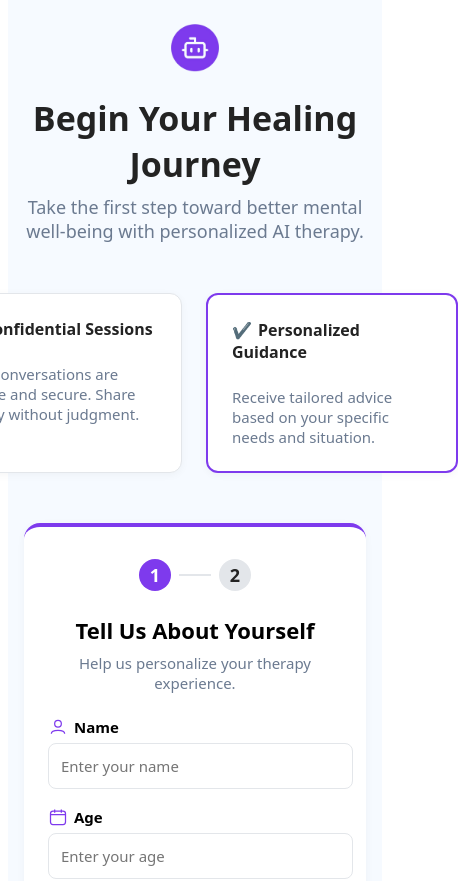
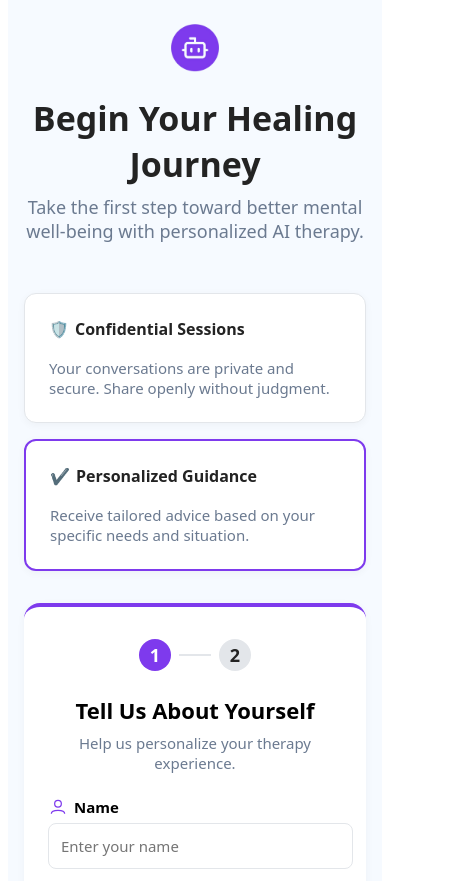
Before and after one commit to alijaffri234/-clamia-therapist-bot, a Next.js app: page / in a window 390 px wide. Shown: the top 881 px of the page, 458 px wide, since content can reach past the window. Built offline with nearby package versions, Linux system fonts and the light colour scheme.

Commit message:
feat: Add Form to get basic Information

```diff
--- a/pages/index.js
+++ b/pages/index.js
@@ -182,17 +182,26 @@ function OnboardingForm({ onComplete }) {
       <div style={{ width: '100%', maxWidth: 896, textAlign: 'center', fontFamily: 'system-ui, Arial, sans-serif' }}>
         <img src="/clamia-logo-chat.png" alt="Clamia Logo" style={{ width: 48, height: 48, borderRadius: '16px', marginBottom: 18, marginTop: 8 }} />
         <div style={{ fontWeight: 600, fontSize: 34, color: '#232323', marginBottom: 8 }}>Begin Your Healing Journey</div>
-        <div style={{ color: '#6b7a90', fontSize: 18, marginBottom: 50 }}>Take the first step toward better mental well-being with personalized AI therapy.</div>
-        <div style={{ display: 'flex', justifyContent: 'center', gap: 24, marginBottom: 50 }}>
-          <div style={{ background: '#fff', borderRadius: 12, padding: 24, boxShadow: '0 2px 8px rgba(0,0,0,0.04)', minWidth: 200, textAlign: 'left', border: '1px solid #e3e6ea', fontFamily: 'system-ui, Arial, sans-serif' }}>
-            <div style={{ fontWeight: 600, color: '#232323', marginBottom: 24 }}><span style={{ color: '#7E3AED', marginRight: 6 }}>🛡️</span>Confidential Sessions</div>
+       <div style={{ color: '#6b7a90', fontSize: 18, marginBottom: 50 }}>Take the first step toward better mental well-being with personalized AI therapy.</div>
+        <div className="clamia-onboarding-cards" style={{ display: 'flex', justifyContent: 'center', gap: 24, marginBottom: 50, flexWrap: 'wrap' }}>
+          <div style={{ background: '#fff', borderRadius: 12, padding: 24, boxShadow: '0 2px 8px rgba(0,0,0,0.04)', flex: '1 1 0px', textAlign: 'left', border: '1px solid #e3e6ea', fontFamily: 'system-ui, Arial, sans-serif' }}>
+            <div style={{ fontWeight: 600, color: '#232323', marginBottom: 18 }}><span style={{ color: '#7E3AED', marginRight: 6 }}>🛡️</span>Confidential Sessions</div>
             <div style={{ color: '#6b7a90', fontSize: 15 }}>Your conversations are private and secure. Share openly without judgment.</div>
           </div>
-          <div style={{ background: '#fff', borderRadius: 12, padding: 24, boxShadow: '0 2px 8px rgba(0,0,0,0.04)', minWidth: 200, textAlign: 'left', border: '2px solid #7E3AED', fontFamily: 'system-ui, Arial, sans-serif' }}>
-            <div style={{ fontWeight: 600, color: '#232323', marginBottom: 24 }}><span style={{ color: '#7E3AED', marginRight: 6 }}>✔️</span>Personalized Guidance</div>
+          <div style={{ background: '#fff', borderRadius: 12, padding: 24, boxShadow: '0 2px 8px rgba(0,0,0,0.04)', flex: '1 1 0px', textAlign: 'left', border: '2px solid #7E3AED', fontFamily: 'system-ui, Arial, sans-serif'}}>
+            <div style={{ fontWeight: 600, color: '#232323', marginBottom: 18 }}><span style={{ color: '#7E3AED', marginRight: 6 }}>✔️</span>Personalized Guidance</div>
             <div style={{ color: '#6b7a90', fontSize: 15 }}>Receive tailored advice based on your specific needs and situation.</div>
           </div>
         </div>
+        <style jsx>{`
+          @media (max-width: 600px) {
+            .clamia-onboarding-cards {
+              flex-direction: column !important;
+              gap: 16px !important;
+              margin-bottom: 32px !important;
+            }
+          }
+        `}</style>
         <form style={{ background: '#fff', borderRadius: 16, boxShadow: '0 2px 8px rgba(0,0,0,0.04)', padding: '32px 24px', margin: '0 auto', maxWidth: 556, textAlign: 'left', borderTop: '4px solid #7E3AED', position: 'relative', minHeight: 340, transition: 'all 0.3s', opacity: animating ? 0.5 : 1, fontFamily: 'system-ui, Arial, sans-serif' }}>
           <div style={{ display: 'flex', justifyContent: 'center', marginBottom: 24 }}>
             <div style={{ display: 'flex', alignItems: 'center', gap: 8 }}>
--- /dev/null
+++ b/styles/global.css
@@ -0,0 +1,41 @@
+@media (max-width: 600px) {
+  .clamia-onboarding-cards {
+    flex-direction: column !important;
+    gap: 16px !important;
+    margin-bottom: 32px !important;
+  }
+
+}
+
+@media (max-width: 360px) {
+  body {
+    font-size: 14px;
+    margin: 0;
+    padding: 0;
+  }
+  .clamia-onboarding-cards {
+    gap: 8px !important;
+    margin-bottom: 16px !important;
+    padding: 0 4px;
+  }
+  .onboarding-card,
+  .personalized-guidance {
+    padding: 2px !important;
+    margin: 0;
+  }
+  input, select, textarea, button {
+    font-size: 14px;
+    padding: 6px;
+    margin: 2px 0;
+  }
+  button {
+    padding: 8px 12px;
+    margin: 2px 0;
+  }
+  .card-title {
+    margin-bottom: 4px;
+  }
+  .card-description {
+    margin: 0;
+  }
+}
```
